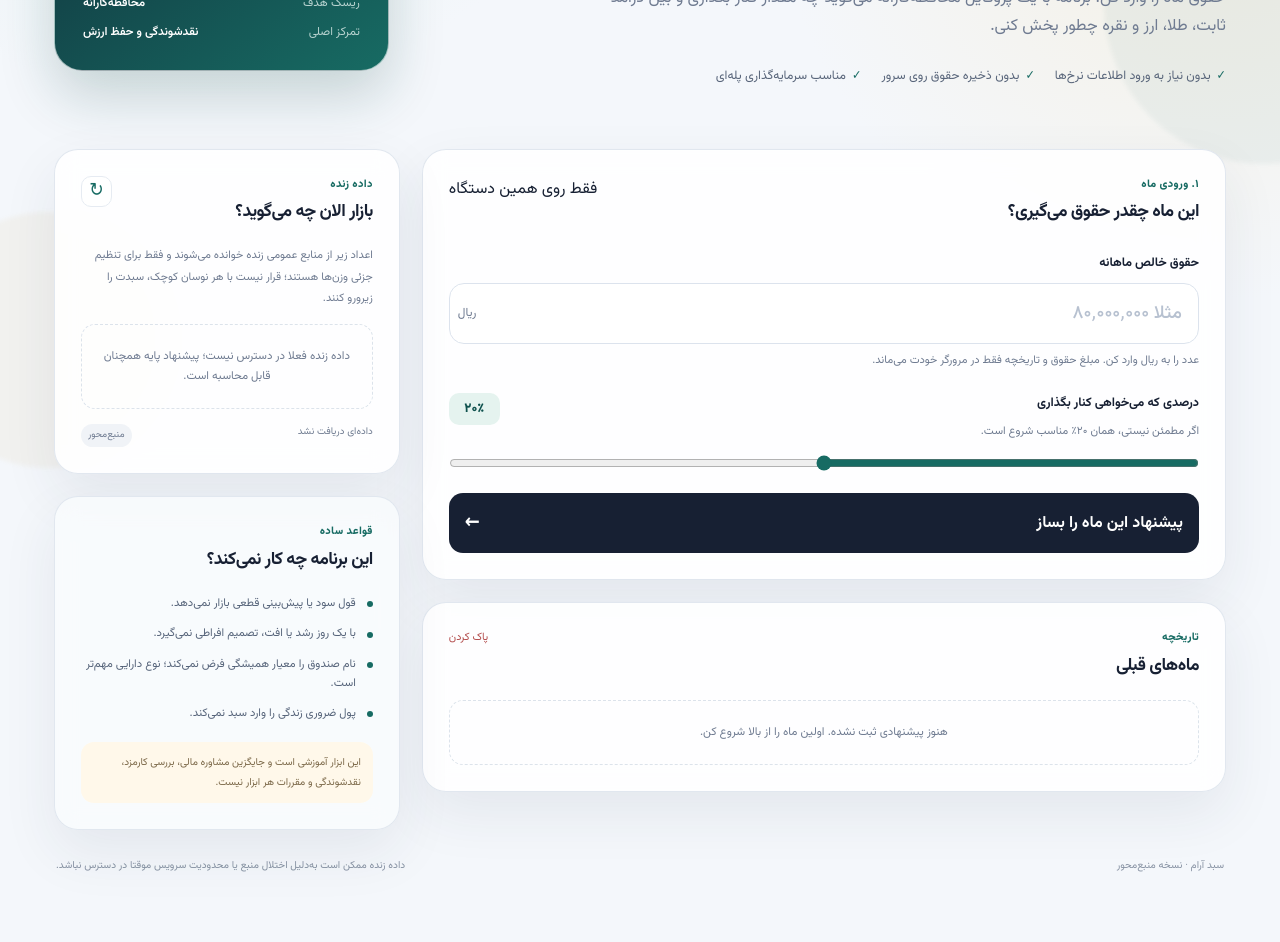
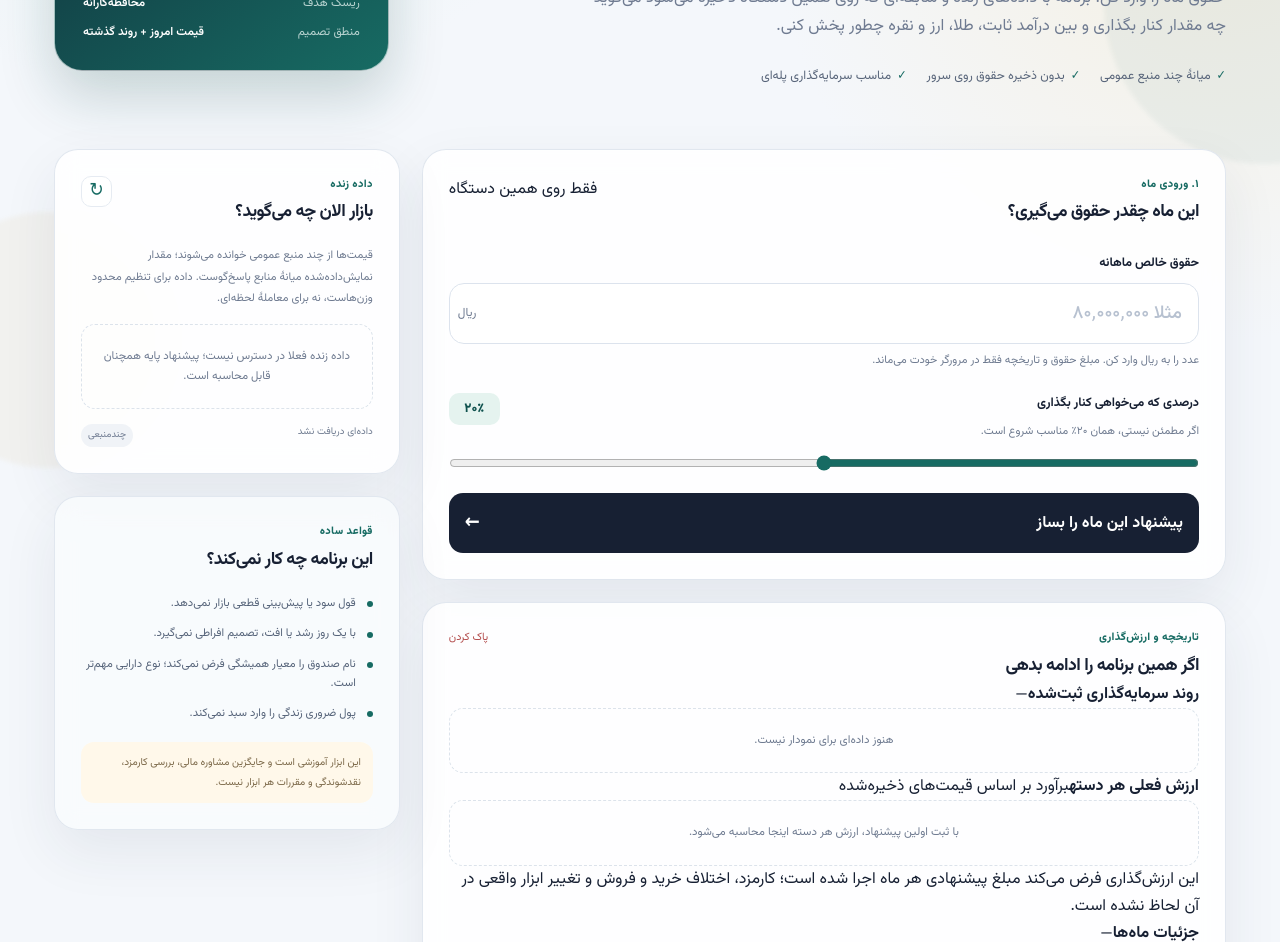
Before and after one commit to tahamoeini/invest-consult, a plain HTML site: page index.html in a window 1280 px wide. Shown: the part 380-1322 px from the top of the page. Before the commit the page ends 1291 px from the top, so only its background shows below. Drawn offline with Linux system fonts and the light colour scheme; no server answers.

Commit message:
feat: expand history and live data UI

```diff
--- a/index.html
+++ b/index.html
@@ -4,7 +4,7 @@
     <meta charset="UTF-8" />
     <meta name="viewport" content="width=device-width, initial-scale=1" />
     <meta name="theme-color" content="#0f172a" />
-    <meta name="description" content="برنامه‌ریزی ماهانه و محافظه‌کارانه سرمایه‌گذاری بر اساس درصدی از حقوق" />
+    <meta name="description" content="برنامه‌ریزی ماهانه و محافظه‌کارانه سرمایه‌گذاری بر اساس داده‌های زنده و تاریخچه" />
     <title>برنامه سرمایه‌گذاری ماهانه</title>
     <link rel="preconnect" href="https://fonts.googleapis.com" />
     <link rel="preconnect" href="https://fonts.gstatic.com" crossorigin />
@@ -31,9 +31,9 @@
         <div class="hero-copy">
           <span class="eyebrow">برای تصمیم آرام‌تر، نه هیجانی‌تر</span>
           <h1>هر ماه با حقوقت، یک قدم قابل‌دوام بردار.</h1>
-          <p>حقوق ماه را وارد کن؛ برنامه با یک پروفایل محافظه‌کارانه می‌گوید چه مقدار کنار بگذاری و بین درآمد ثابت، طلا، ارز و نقره چطور پخش کنی.</p>
+          <p>حقوق ماه را وارد کن؛ برنامه با داده‌های زنده و سابقه‌ای که روی همین دستگاه ذخیره می‌شود می‌گوید چه مقدار کنار بگذاری و بین درآمد ثابت، طلا، ارز و نقره چطور پخش کنی.</p>
           <div class="hero-points">
-            <span>بدون نیاز به ورود اطلاعات نرخ‌ها</span>
+            <span>میانهٔ چند منبع عمومی</span>
             <span>بدون ذخیره حقوق روی سرور</span>
             <span>مناسب سرمایه‌گذاری پله‌ای</span>
           </div>
@@ -45,7 +45,7 @@
           <p>از حقوق، با نقطه شروع ۲۰٪</p>
           <div class="hero-divider"></div>
           <div class="hero-card-row"><span>ریسک هدف</span><strong>محافظه‌کارانه</strong></div>
-          <div class="hero-card-row"><span>تمرکز اصلی</span><strong>نقدشوندگی و حفظ ارزش</strong></div>
+          <div class="hero-card-row"><span>منطق تصمیم</span><strong>قیمت امروز + روند گذشته</strong></div>
         </div>
       </section>
 
@@ -82,11 +82,20 @@
               <div class="summary-block summary-secondary"><span>درصد از حقوق</span><strong id="total-rate">—</strong><small>کف ۱۵٪ · سقف ۲۵٪</small></div>
             </div>
             <div id="allocation-list" class="allocation-list"></div>
-            <div class="model-note"><span class="note-icon">i</span><p id="model-note-text">وزن‌ها با داده‌های بازار کمی تنظیم می‌شوند، اما به‌خاطر ریسک‌گریز بودن پروفایل، تغییراتشان محدود است.</p></div>
+            <div class="model-note"><span class="note-icon">i</span><p id="model-note-text">وزن‌ها با داده‌های بازار و سابقهٔ ثبت‌شده کمی تنظیم می‌شوند، اما تغییراتشان محدود است.</p></div>
           </section>
 
           <section class="panel history-panel">
-            <div class="panel-heading"><div><span class="section-kicker">تاریخچه</span><h2>ماه‌های قبلی</h2></div><button id="clear-history" class="text-button" type="button">پاک کردن</button></div>
+            <div class="panel-heading"><div><span class="section-kicker">تاریخچه و ارزش‌گذاری</span><h2>اگر همین برنامه را ادامه بدهی</h2></div><button id="clear-history" class="text-button" type="button">پاک کردن</button></div>
+            <div id="history-summary" class="history-stat-grid"></div>
+            <div class="history-chart-wrap">
+              <div class="subsection-heading"><strong>روند سرمایه‌گذاری ثبت‌شده</strong><span id="history-chart-label">—</span></div>
+              <div id="history-chart" class="history-chart"><div class="empty-state">هنوز داده‌ای برای نمودار نیست.</div></div>
+            </div>
+            <div class="subsection-heading breakdown-heading"><strong>ارزش فعلی هر دسته</strong><span>برآورد بر اساس قیمت‌های ذخیره‌شده</span></div>
+            <div id="portfolio-breakdown" class="portfolio-breakdown"><div class="empty-state">با ثبت اولین پیشنهاد، ارزش هر دسته اینجا محاسبه می‌شود.</div></div>
+            <div id="history-disclaimer" class="history-disclaimer">این ارزش‌گذاری فرض می‌کند مبلغ پیشنهادی هر ماه اجرا شده است؛ کارمزد، اختلاف خرید و فروش و تغییر ابزار واقعی در آن لحاظ نشده است.</div>
+            <div class="subsection-heading timeline-heading"><strong>جزئیات ماه‌ها</strong><span id="history-count">—</span></div>
             <div id="history-list" class="history-list"><div class="empty-state">هنوز پیشنهادی ثبت نشده. اولین ماه را از بالا شروع کن.</div></div>
           </section>
         </div>
@@ -94,9 +103,9 @@
         <aside class="side-column">
           <section class="panel live-panel">
             <div class="panel-heading"><div><span class="section-kicker">داده زنده</span><h2>بازار الان چه می‌گوید؟</h2></div><button id="refresh-market" class="icon-button" type="button" aria-label="به‌روزرسانی داده‌های بازار">↻</button></div>
-            <p class="panel-intro">اعداد زیر از منابع عمومی زنده خوانده می‌شوند و فقط برای تنظیم جزئی وزن‌ها هستند؛ قرار نیست با هر نوسان کوچک، سبدت را زیرورو کنند.</p>
+            <p class="panel-intro">قیمت‌ها از چند منبع عمومی خوانده می‌شوند؛ مقدار نمایش‌داده‌شده میانهٔ منابع پاسخ‌گوست. داده برای تنظیم محدود وزن‌هاست، نه برای معاملهٔ لحظه‌ای.</p>
             <div id="market-data" class="market-data"><div class="loading-lines"><span></span><span></span><span></span><span></span></div></div>
-            <div class="data-footer"><span id="market-updated">در حال دریافت…</span><span class="source-badge">منبع‌محور</span></div>
+            <div class="data-footer"><span id="market-updated">در حال دریافت…</span><span id="market-source-note" class="source-badge">چندمنبعی</span></div>
           </section>
 
           <section class="panel rule-panel">
```
